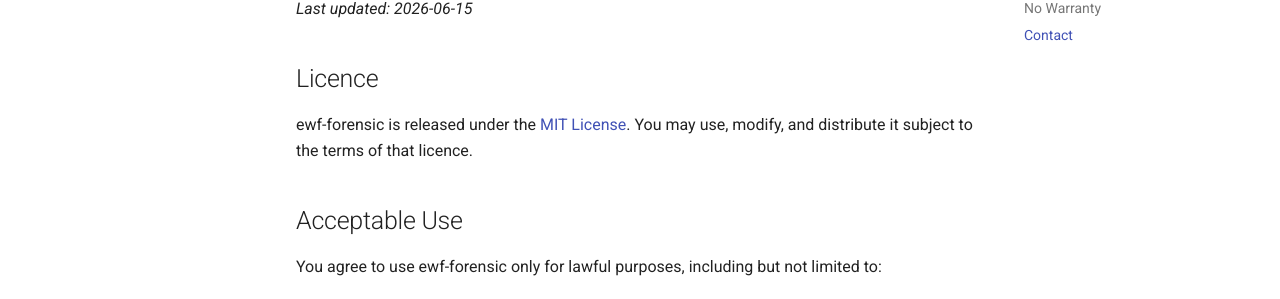
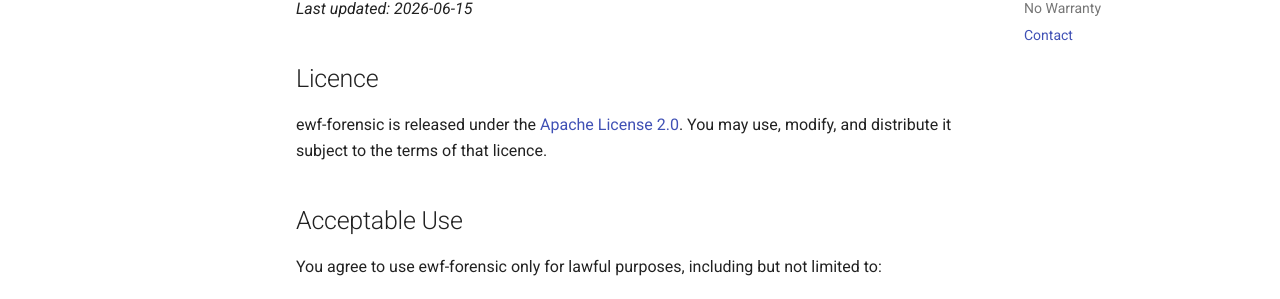
Before and after one commit to SecurityRonin/ewf-forensic, an MkDocs documentation site: the page built from docs/terms.md, in a window 1280 px wide and 1057 px high. Shown: the part 232-531 px from the top of the window. Built offline with MkDocs 1.6.1 and Material for MkDocs 9.7.7, drawn with Linux system fonts in a browser that asks for light colours; comment, search, counter and statistics services are not loaded.

Commit message:
docs(terms): state Apache-2.0, the licence this repo actually ships
docs/terms.md named the MIT Licence while LICENSE and Cargo.toml both
declare Apache-2.0. The fleet standardised on Apache-2.0 for its explicit
patent grant; the LICENSE file and the crate manifest were migrated and
this document was not.

Co-Authored-By: Claude Opus 5 (1M context) <noreply@anthropic.com>

```diff
--- a/docs/terms.md
+++ b/docs/terms.md
@@ -4,7 +4,7 @@
 
 ## Licence
 
-ewf-forensic is released under the [MIT License](https://github.com/SecurityRonin/ewf-forensic/blob/main/LICENSE). You may use, modify, and distribute it subject to the terms of that licence.
+ewf-forensic is released under the [Apache License 2.0](https://github.com/SecurityRonin/ewf-forensic/blob/main/LICENSE). You may use, modify, and distribute it subject to the terms of that licence.
 
 ## Acceptable Use
 
```
